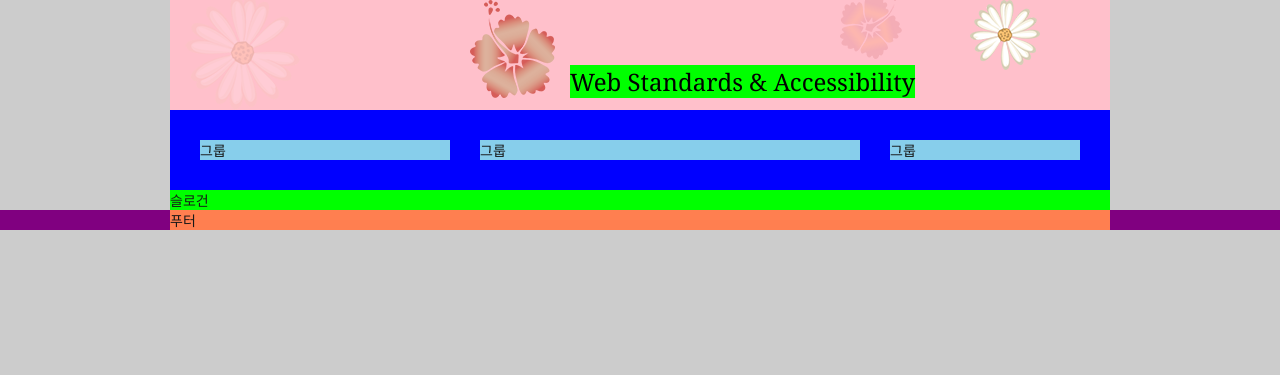
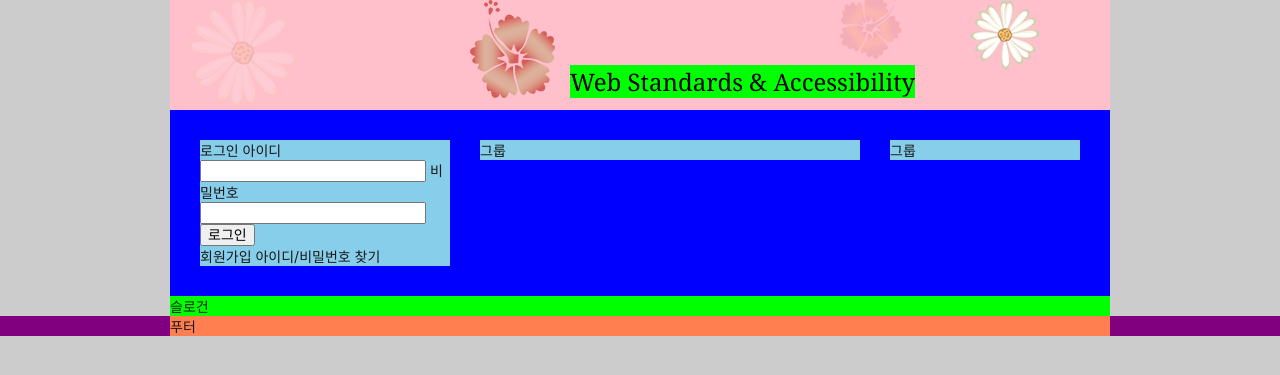
Before and after one commit to chjy0202/connectTo, a website: page HTML5/index.html in a window 1280 px wide. Shown: the part 139-514 px from the top of the page. Drawn offline with Linux system fonts and the light colour scheme; a web font is replaced by a local one.

Commit message:
(m)로그인 폼 만들어보기

```diff
--- a/HTML5/index.html
+++ b/HTML5/index.html
@@ -144,7 +144,24 @@
     </p>
   </div>
   <main class="main">
-    <div class="group group1">그룹</div>
+    <div class="group group1">
+      <section class="login">
+        로그인
+        <label for="">
+          아이디
+          <input type="text" class="id" />
+        </label>
+        <label for="">
+          비밀번호
+          <input type="password" class="password" />
+        </label>
+        <button class="btn-login">로그인</button>
+        <section>
+          <a href="/" class="newmember">회원가입</a>
+          <a href="/" class="find-id-or-password">아이디/비밀번호 찾기</a>
+        </section>
+      </section>
+    </div>
     <div class="group group2">그룹</div>
     <div class="group group3">그룹</div>
   </main>
```
